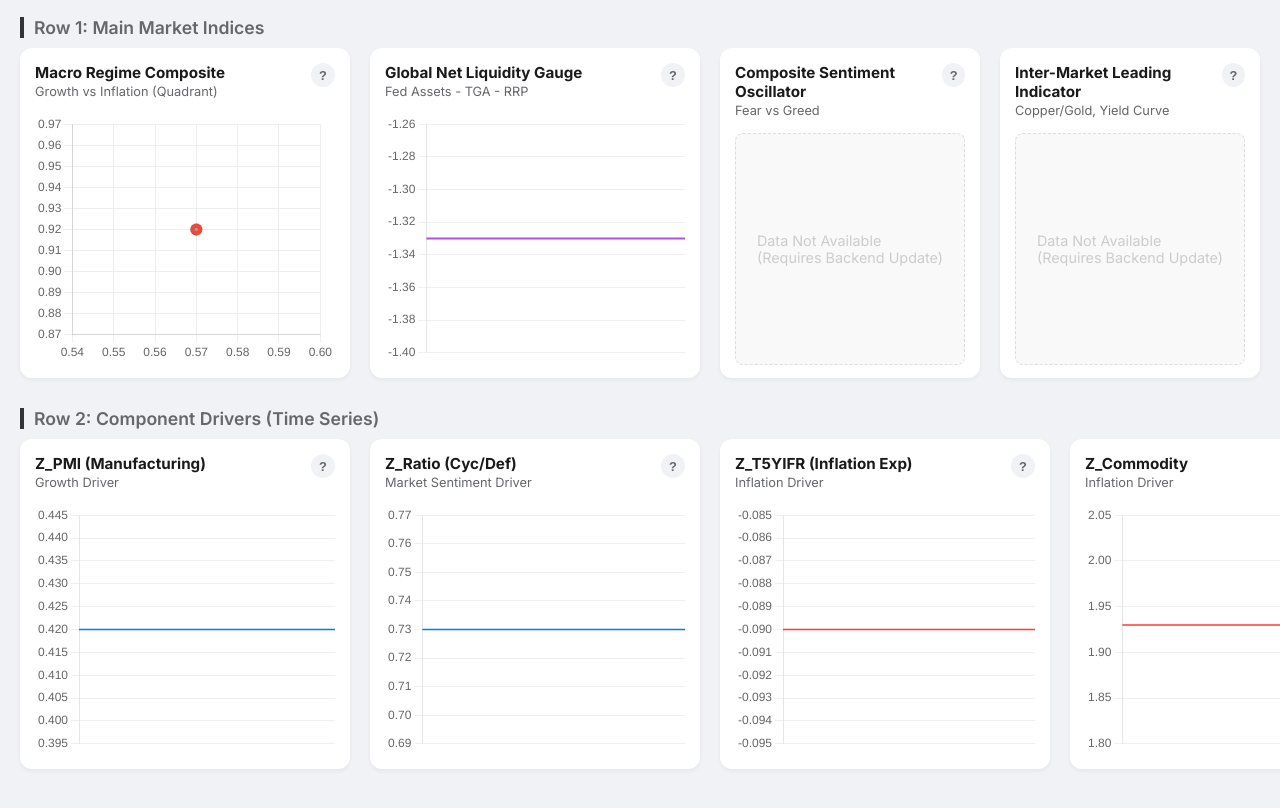
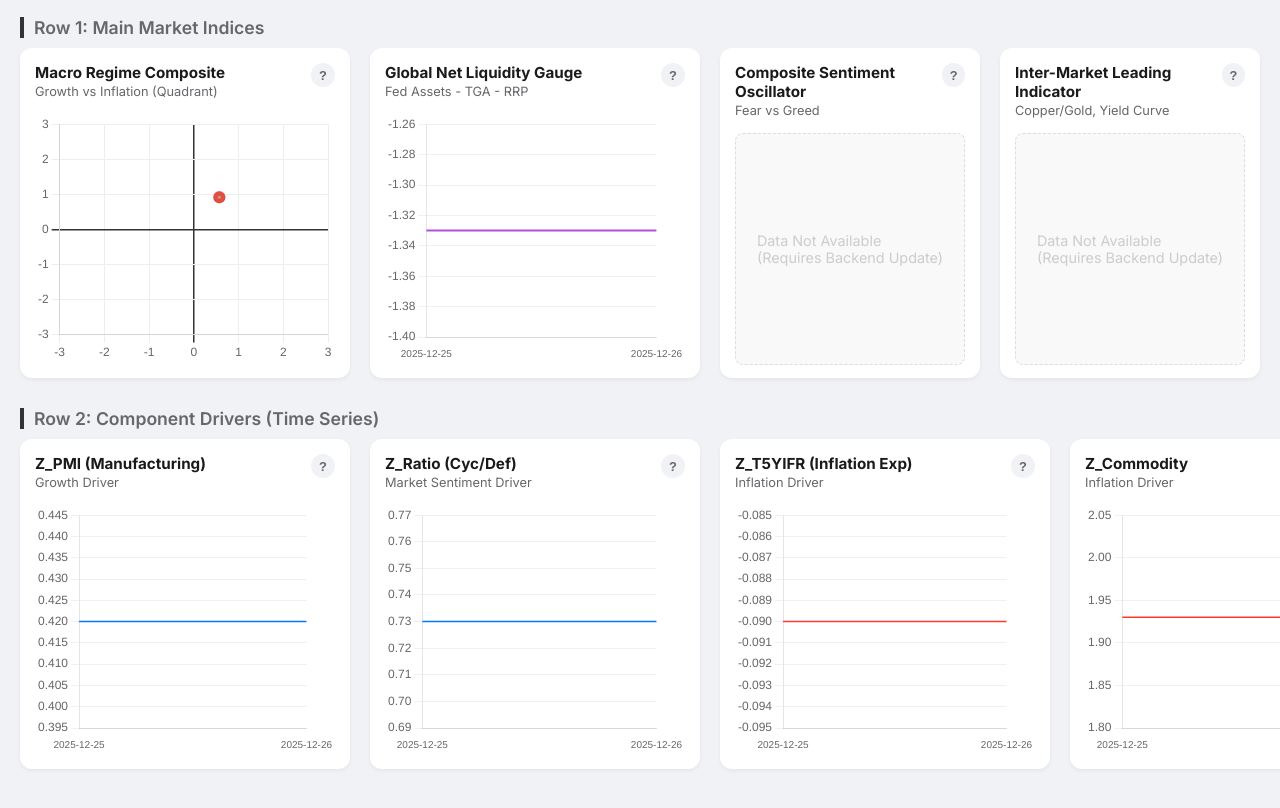
Before and after one commit to investment-decision/investment-decision.github.io, a plain HTML site: page index.html in a window 1280 px wide. Shown: the part 52-860 px from the top of the page. Drawn offline with nearby package versions, Linux system fonts and the light colour scheme.

Commit message:
fixed chart ui

```diff
--- a/index.html
+++ b/index.html
@@ -410,25 +410,46 @@
                 const response = await fetch('./data/market_indices.json');
                 if (!response.ok) throw new Error("Network response was not ok");
                 const text = await response.text();
-                if (!text) return; // Empty file check
+                if (!text) return;
 
                 const rawData = JSON.parse(text);
                 const labels = rawData.map(d => d.date);
 
-                // Common Chart Options
-                const commonOptions = {
+                // 1. Line Chart Options (Time Series)
+                const lineOptions = {
                     responsive: true,
                     maintainAspectRatio: false,
                     interaction: { mode: 'index', intersect: false },
                     plugins: { legend: { display: false } },
                     scales: {
-                        x: { display: false }, // 깔끔하게 X축 숨김 (툴팁으로 확인)
+                        x: {
+                            display: true, // Dates enabled
+                            ticks: { maxTicksLimit: 6, font: { size: 10 } },
+                            grid: { display: false }
+                        },
                         y: { grid: { color: '#f0f0f0' } }
                     },
                     elements: { point: { radius: 0, hoverRadius: 4 } }
                 };
 
-                // 1. Macro Regime (Scatter)
+                // 2. Macro Regime Options (Scatter, Fixed Scale)
+                const scatterOptions = {
+                    responsive: true,
+                    maintainAspectRatio: false,
+                    plugins: { legend: { display: false } },
+                    scales: {
+                        x: {
+                            min: -3, max: 3, // Fixed Range
+                            grid: { color: (ctx) => ctx.tick.value === 0 ? '#333' : '#eee', lineWidth: (ctx) => ctx.tick.value === 0 ? 1.5 : 1 }
+                        },
+                        y: {
+                            min: -3, max: 3, // Fixed Range
+                            grid: { color: (ctx) => ctx.tick.value === 0 ? '#333' : '#eee', lineWidth: (ctx) => ctx.tick.value === 0 ? 1.5 : 1 }
+                        }
+                    }
+                };
+
+                // --- Chart 1: Macro Regime (Scatter) ---
                 const trailLength = 60;
                 const recentData = rawData.slice(-trailLength);
                 const scatterData = recentData.map(d => ({ x: d.growth_index, y: d.inflation_index }));
@@ -449,31 +470,23 @@
                             }
                         ]
                     },
-                    options: {
-                        ...commonOptions,
-                        scales: {
-                            x: { grid: { color: (ctx) => ctx.tick.value === 0 ? '#333' : '#eee' } },
-                            y: { grid: { color: (ctx) => ctx.tick.value === 0 ? '#333' : '#eee' } }
-                        }
-                    }
+                    options: scatterOptions
                 });
 
-                // 2. Liquidity (Line)
+                // --- Chart 2: Liquidity (Line) ---
                 new Chart(document.getElementById('chartLiquidity'), {
                     type: 'line',
                     data: {
                         labels: labels,
                         datasets: [{
-                            data: rawData.map(d => d.liquidity_index), // Using index if avail
+                            data: rawData.map(d => d.liquidity_index),
                             borderColor: '#af52de', borderWidth: 2, fill: false, tension: 0.3
                         }]
                     },
-                    options: commonOptions
+                    options: lineOptions
                 });
 
-                // 3 & 4: No Data (Skip)
-
-                // Row 2 Components
+                // --- Row 2: Components (Lines) ---
                 const createComponentChart = (id, dataKey, color) => {
                     new Chart(document.getElementById(id), {
                         type: 'line',
@@ -484,7 +497,7 @@
                                 borderColor: color, borderWidth: 1.5, fill: false, tension: 0.1
                             }]
                         },
-                        options: commonOptions
+                        options: lineOptions
                     });
                 };
 
```
